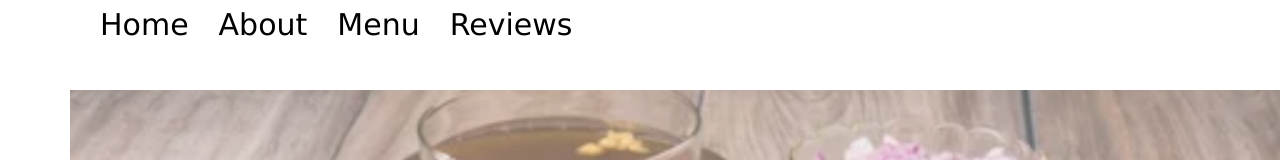
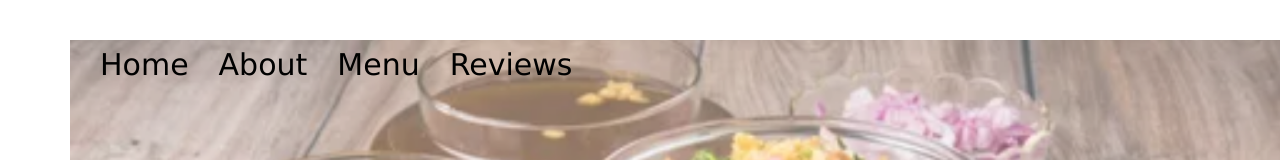
Before and after one commit to Jiya-Garg/School_Competiton, a plain HTML site: page index.html in a window 1280 px wide. Shown: the top 160 px of the page. Drawn offline with nearby package versions, Linux system fonts and the light colour scheme.

Commit message:
Update style.css

```diff
--- a/style.css
+++ b/style.css
@@ -89,3 +89,6 @@
   overflow-x:hidden;
 
 }
+#myNavbar {
+    position: fixed;
+}
```
